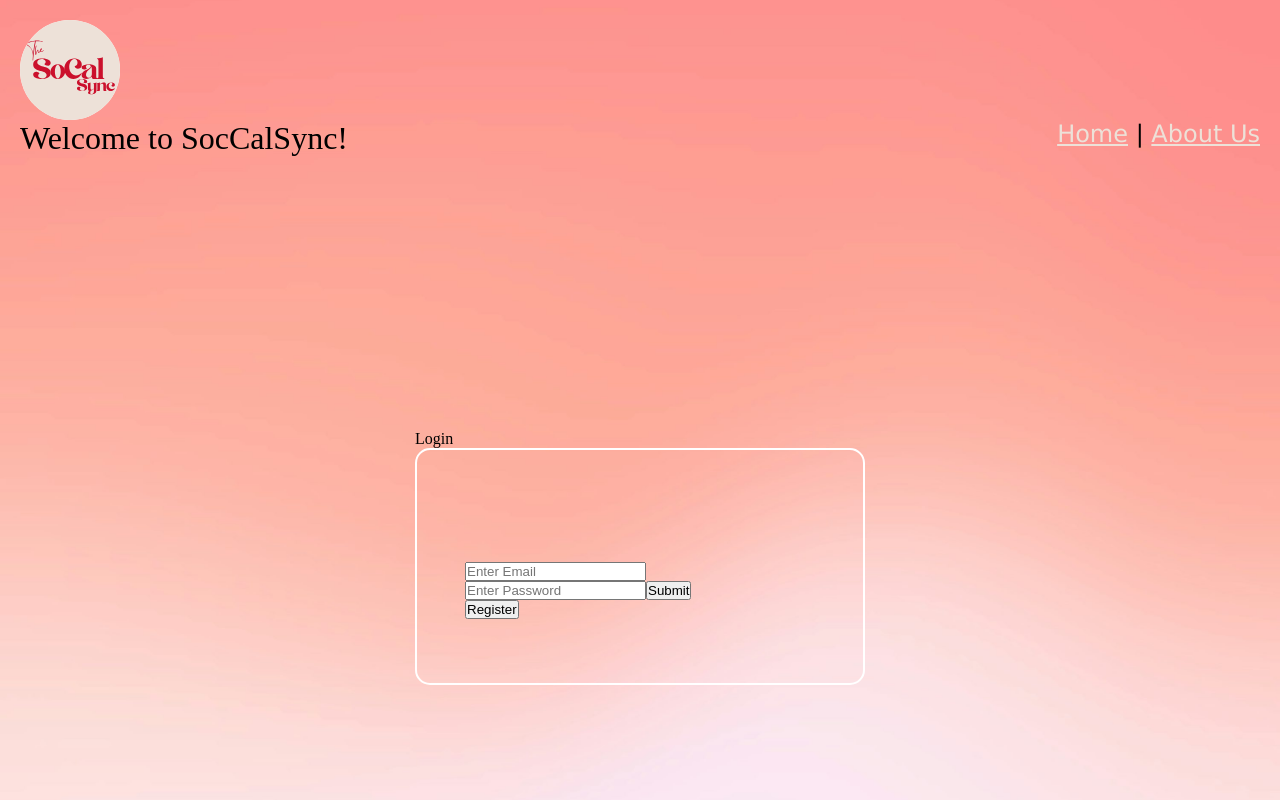
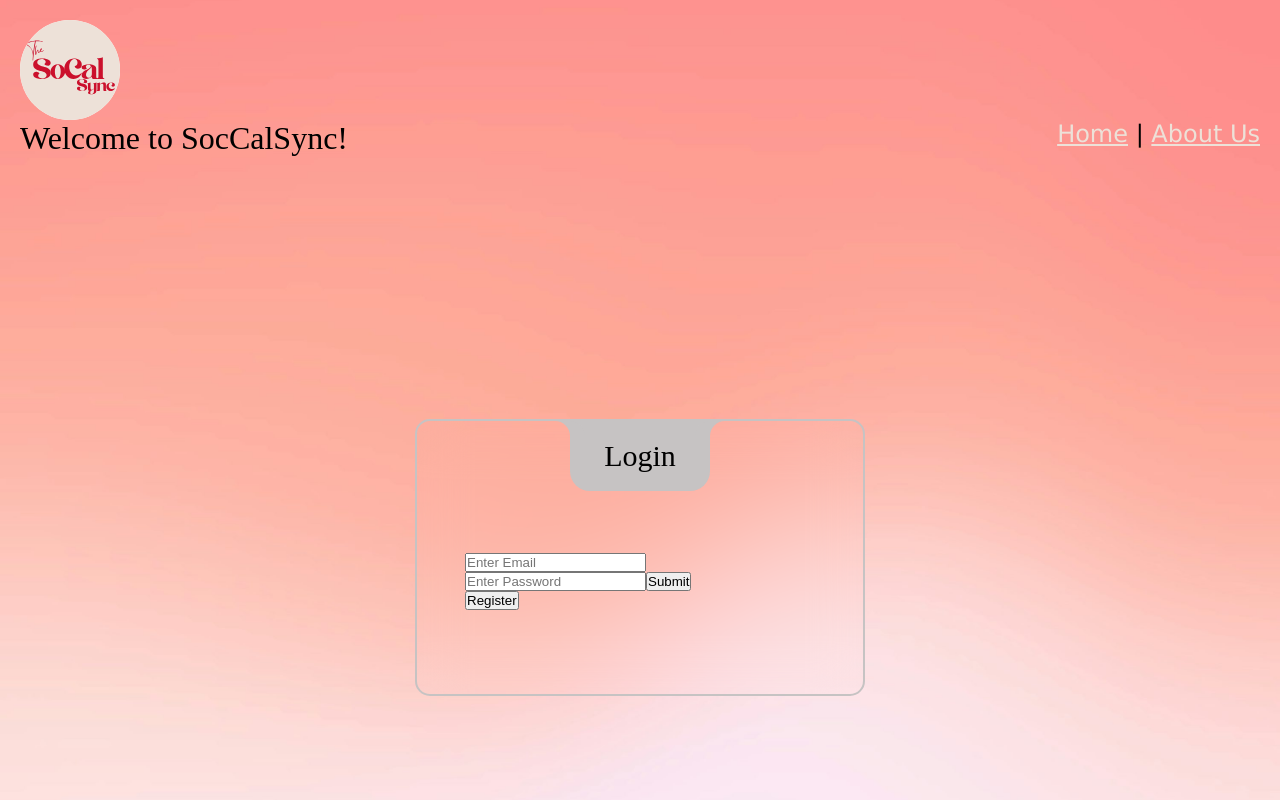
Before and after one commit to stadrus/unit-two-final-Stacey-T-Pre-Springboot, a React (Vite) app in the folder unit2-final/: page /Login in a window 1280 px wide. Shown: the top 800 px of the page. Built offline with nearby package versions, Linux system fonts and the light colour scheme.

Commit message:
working on login box

```diff
--- a/unit2-final/src/component/user component/Login.css
+++ b/unit2-final/src/component/user component/Login.css
@@ -11,14 +11,16 @@
     min-height: 100vh;
     background-color: (0, 0, 0, 0.2);
 }
-#login-form{
+.login-box{
     position: relative;
     width: 450px;
-    border: 2px solid;
+    -webkit-backdrop-filter: blur(25px);
+    backdrop-filter: blur(25px);
+    border: 2px solid #c6c3c3;
     border-radius: 15px;
-    padding: 7em 3em 4em;
+    padding: 7em 3em 4em 3em;
     color: white;
-    box-shadow: 0px 0px (0, 0, 0, 0.3);
+    box-shadow: 0px 0px 10px 2px (0, 0, 0, 0.3);
 }
 .login-header{
     position: absolute;
@@ -37,3 +39,31 @@
     font-size: 30px;
     color: black;
 }
+.login-header::after{
+    content: "";
+    position: absolute;
+    top: 0;
+    right: -30px;
+    width: 30px;
+    height: 30px;
+    border-top-left-radius: 50%;
+    background: transparent;
+    box-shadow: -15px 0 0 0 #c6c3c3;
+}
+.login-header::before{
+    content: "";
+    position: absolute;
+    top: 0;
+    left: -30px;
+    width: 30px;
+    height: 30px;
+    border-top-right-radius: 50%;
+    background: transparent;
+    box-shadow: 15px 0 0 0 #c6c3c3;
+}
+.input-box{
+    position: relative;
+    display: flex;
+    flex-direction: column;
+    margin: 20px 0;
+}
--- a/unit2-final/src/component/user component/Login.jsx
+++ b/unit2-final/src/component/user component/Login.jsx
@@ -33,7 +33,7 @@ function Login () {
     return (
         <div className= "wrapper">
             <div className="login-box">
-                <div>
+                <div className="login-header">
                     <span>Login</span>
                 </div>
                <div className="input-box">
```
